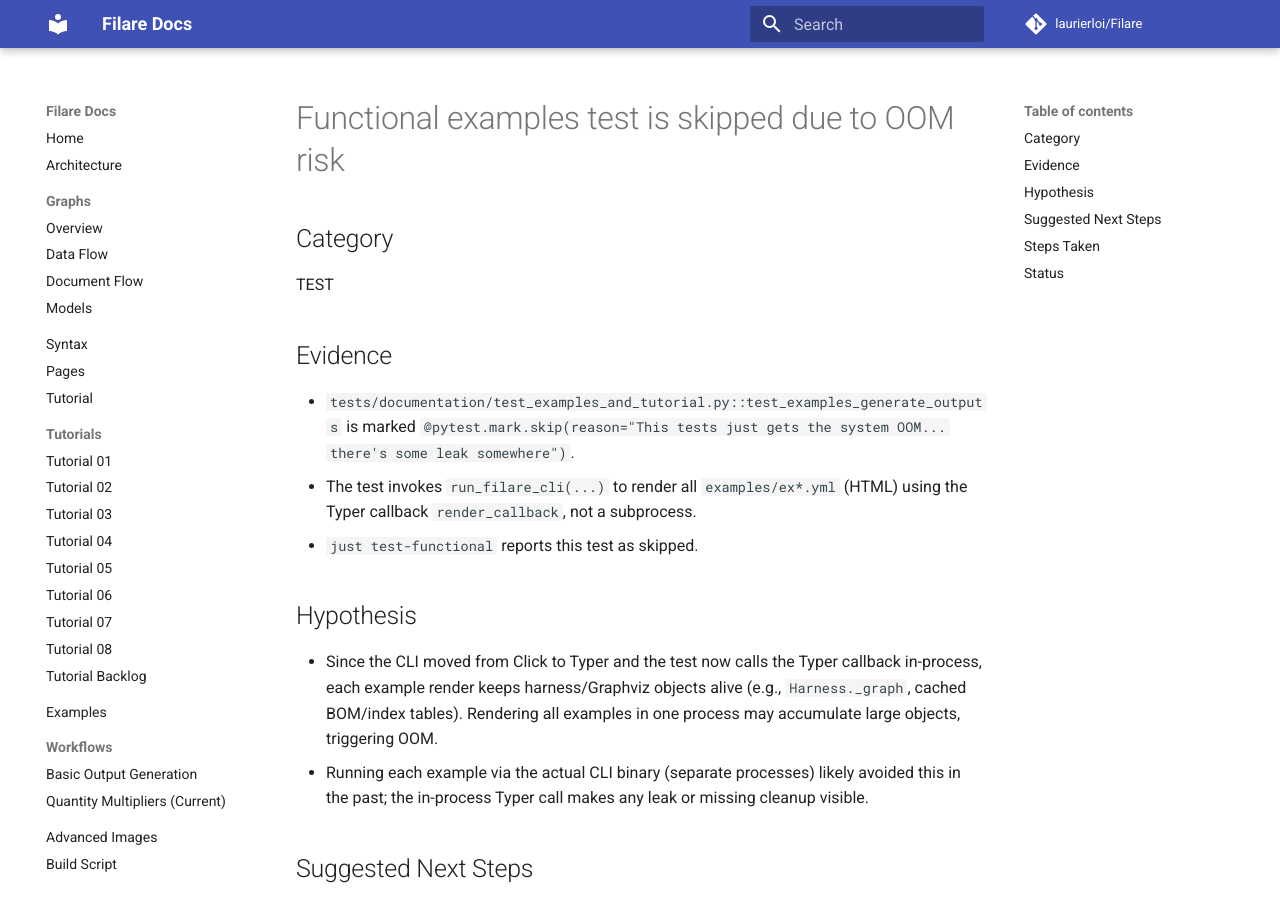
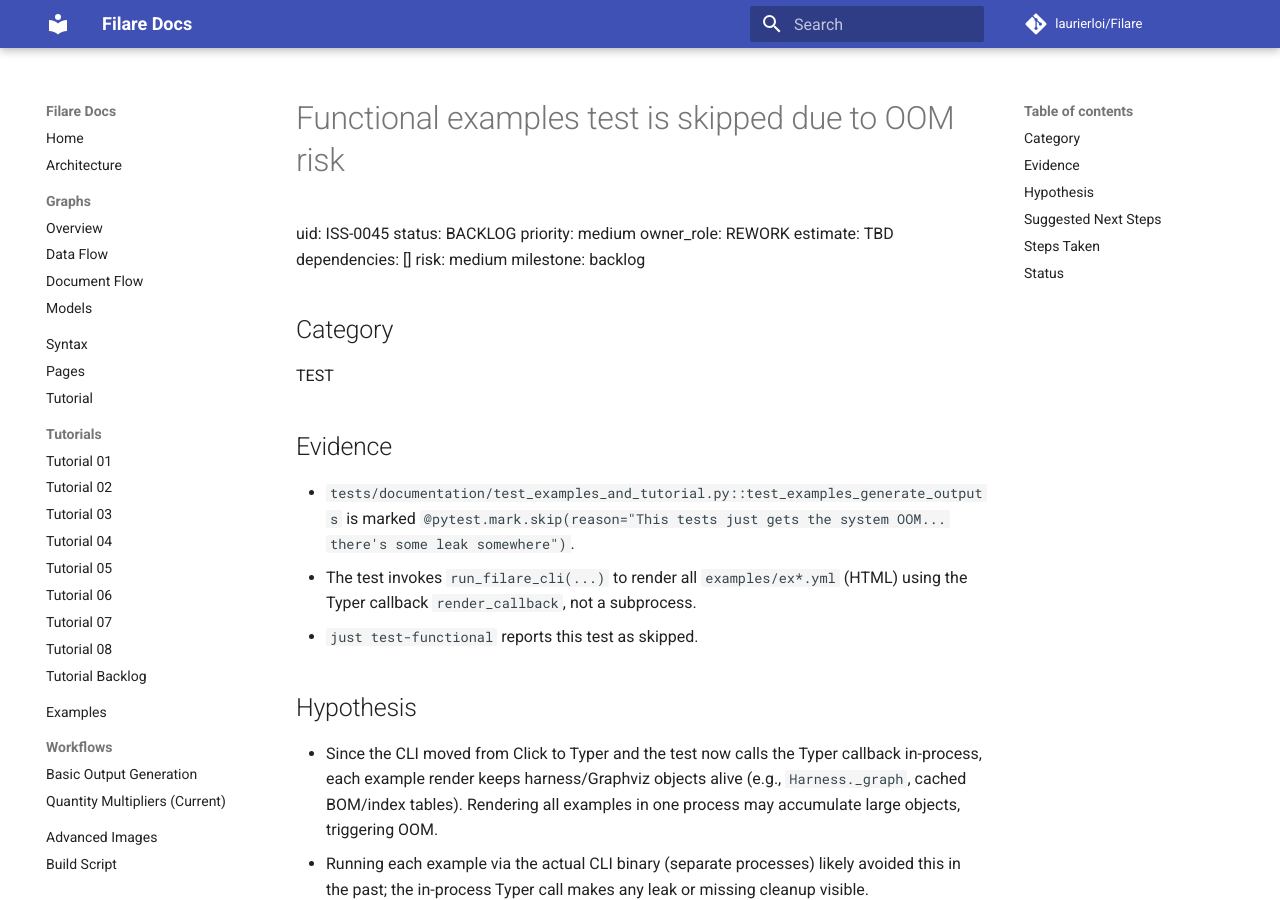
Before and after one commit to laurierloi/filare, an MkDocs documentation site: the page built from docs/issues/functional-examples-test-oom.md, in a window 1280 px wide and 900 px high. Built offline with MkDocs 1.6.1 and Material for MkDocs 9.7.7, drawn with Linux system fonts in a browser that asks for light colours; comment, search, counter and statistics services are not loaded.

Commit message:
chore: fix oom issue header

```diff
--- a/docs/issues/functional-examples-test-oom.md
+++ b/docs/issues/functional-examples-test-oom.md
@@ -1,4 +1,13 @@
 # Functional examples test is skipped due to OOM risk
+
+uid: ISS-0045
+status: BACKLOG
+priority: medium
+owner_role: REWORK
+estimate: TBD
+dependencies: []
+risk: medium
+milestone: backlog
 
 ## Category
 
```
